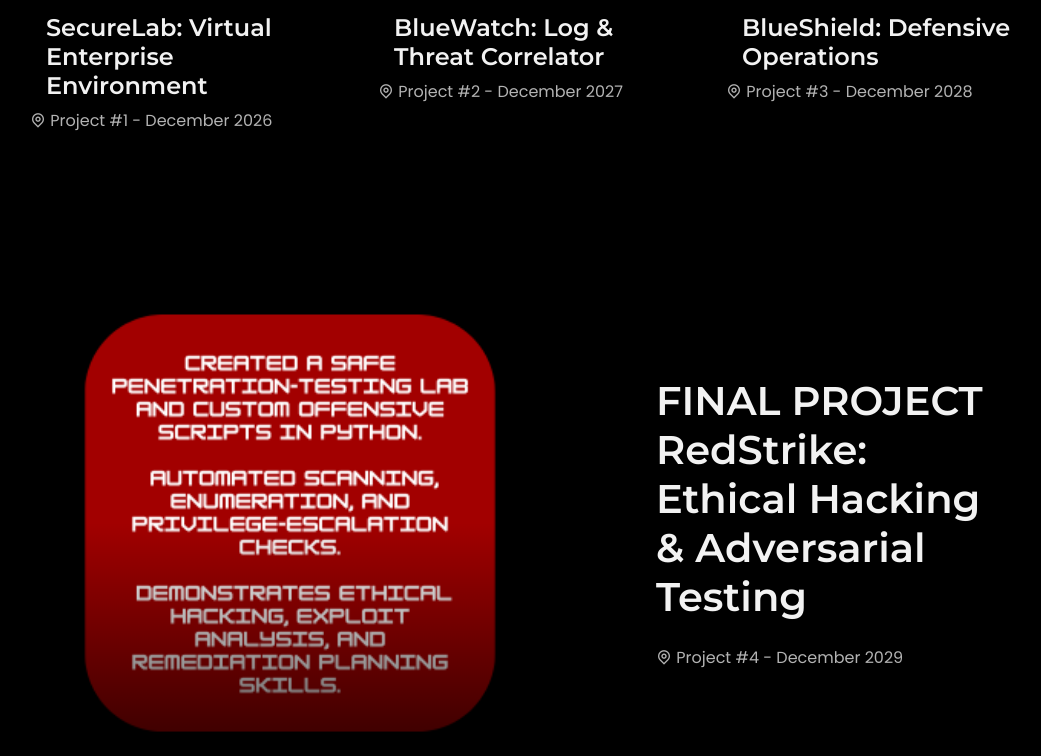
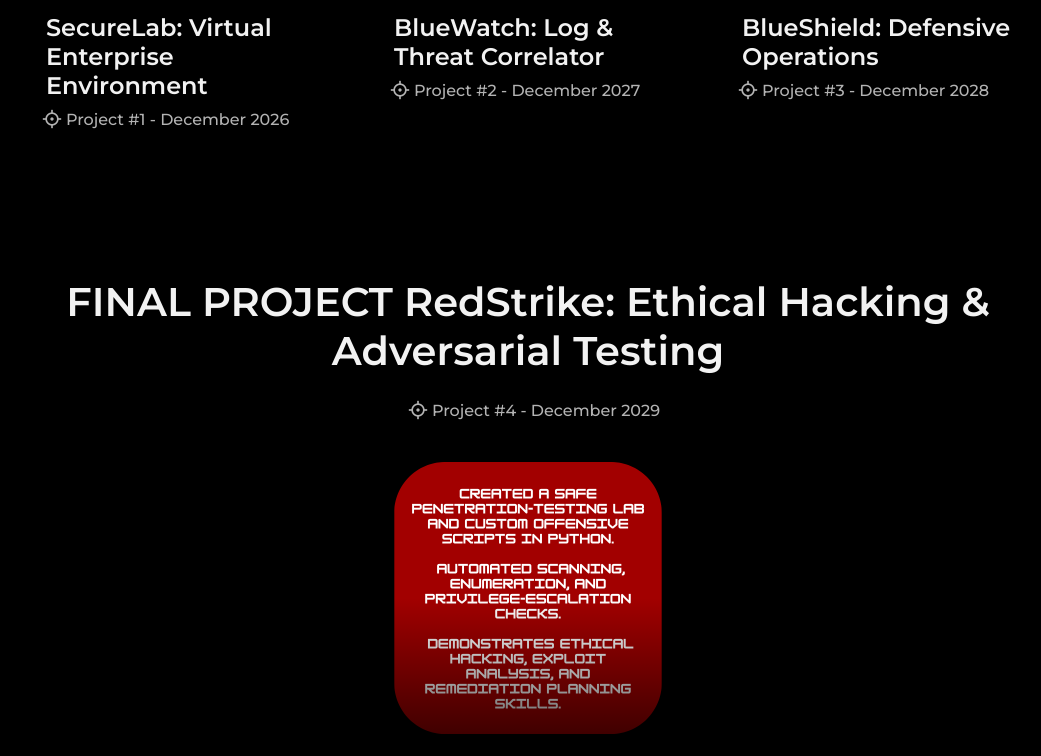
Before and after one commit to markblazedotdev/markblaze.dev, a plain HTML site: page index.html in a window 1280 px wide. Shown: the part 2212-2968 px from the top of the page, without its empty margins (112-1153 px from the left). Drawn offline with nearby package versions, Linux system fonts and the light colour scheme.

Commit message:
clean up

```diff
--- a/assets/css/styles.css
+++ b/assets/css/styles.css
@@ -442,21 +442,21 @@ img{
   padding-left: 1rem;
 }
 
-.project__location{
+.project__due-date{
   display: inline-flex;
   align-items: center;
   column-gap: .25rem;
   font-size: var(--small-font-size);
   font-family: var(--second-font);
   font-weight: 500;
-  padding-left: 1rem;
+  padding-left: 0.75rem;
 }
 
-.project__location i{
-  font-size: 1rem;
+.project__due-date i{
+  font-size: 1.25rem;
 }
 
-.project__image:hover .popular__img{
+.project__image:hover .project__img{
   transform: scale(1.2);
 }
 
@@ -515,46 +515,32 @@ img{
 }
 
 /*=============== JOIN ===============*/
-.join__container{
+.final-project__container{
   row-gap: 3rem;
   padding-bottom: 2.5rem;
 }
 
-.join__data{
+.final-project__data{
   text-align: center;
 
 }
 
-.join__description{
+.final-project__description{
   margin-bottom: 2rem;
 }
 
-.join__form{
-  display: grid;
-  row-gap: 1rem;
-}
-
-.join__input{
-  padding: 1.25rem 1rem;
-  background-color: var(--container-color);
-}
-
-.join__button{
-  cursor: pointer;
-}
-
-.join__image{
+.final-project__image{
   position: relative;
   justify-self: center;
   overflow: hidden;
 }
 
-.join__img{
+.final-project__img{
   width: 300px;
   transition: transform .4s;
 }
 
-.join__shadow{
+.final-project__shadow{
   position: absolute;
   top: 0;
   left: 0;
@@ -565,7 +551,7 @@ img{
               hsl(0, 0%, 0%) 125%);
 }
 
-.join__image:hover .join__img{
+.final-project__image:hover .final-project__img{
   transform: scale(1.2);
 }
 
--- a/assets/js/main.js
+++ b/assets/js/main.js
@@ -79,8 +79,8 @@ const sr = ScrollReveal({
 
 sr.reveal('.home__data, .explore__data, .explore__user, .footer__container')
 sr.reveal('.home__card', {delay: 600, distance: '100px', interval: 100})
-sr.reveal('.about__data, .join__image', {origin: 'right'})
-sr.reveal('.about__image, .join__data', {origin: 'left'})
+sr.reveal('.about__data, .final-project__image', {origin: 'right'})
+sr.reveal('.about__image, .final-project__data', {origin: 'left'})
 sr.reveal('.project__card', {interval: 200})
 
 /*=============== AUTO COPYRIGHT YEAR UPDATE ===============*/
--- a/index.html
+++ b/index.html
@@ -178,7 +178,7 @@
             </h2>
 
             <div class="project__due-date">
-              <i class="ri-map-pin-line"></i>
+              <i class="ri-focus-3-line"></i>
               <span>Project #1 - December 2026</span>
             </div>
           </article>
@@ -194,7 +194,7 @@
             </h2>
 
             <div class="project__due-date">
-              <i class="ri-map-pin-line"></i>
+              <i class="ri-focus-3-line"></i>
               <span>Project #2 - December 2027</span>
             </div>
           </article>
@@ -210,43 +210,32 @@
             </h2>
 
             <div class="project__due-date">
-              <i class="ri-map-pin-line"></i>
+              <i class="ri-focus-3-line"></i>
               <span>Project #3 - December 2028</span>
             </div>
           </article>
         </div>
       </section>
 
-            <!--=============== JOIN ===============-->
-      <section class="join section">
-        <div class="join__container container grid">
-          <div class="join__data">
+            <!--=============== FINAL PROJECT ===============-->
+      <section class="final-project section">
+        <div class="final-project container grid">
+          <div class="final-project__data">
             <h2 class="section__title">
               FINAL PROJECT RedStrike:
               Ethical Hacking &
               Adversarial Testing
             </h2>
 
-
-
-            <div class="popular__location">
-              <i class="ri-map-pin-line"></i>
+            <div class="project__due-date">
+              <i class="ri-focus-3-line"></i>
               <span>Project #4 - December 2029</span>
             </div>
-            <!--
-            <form action="" class="join__form">
-              <input type="email" placeholder="Enter your email" class="join__input">
-
-              <button class="join__button button">
-                CTA button <i class="ri-arrow-right-line"></i>
-              </button>
-            </form>
-            -->
           </div>
 
-          <div class="join__image">
-            <img src="assets/img/project-04.png" alt="join image" class="join__img">
-            <div class="join__shadow"></div>
+          <div class="final-project__image">
+            <img src="assets/img/project-04.png" alt="final-project image" class="final-project__img">
+            <div class="final-project__shadow"></div>
           </div>
         </div>
       </section>
```
